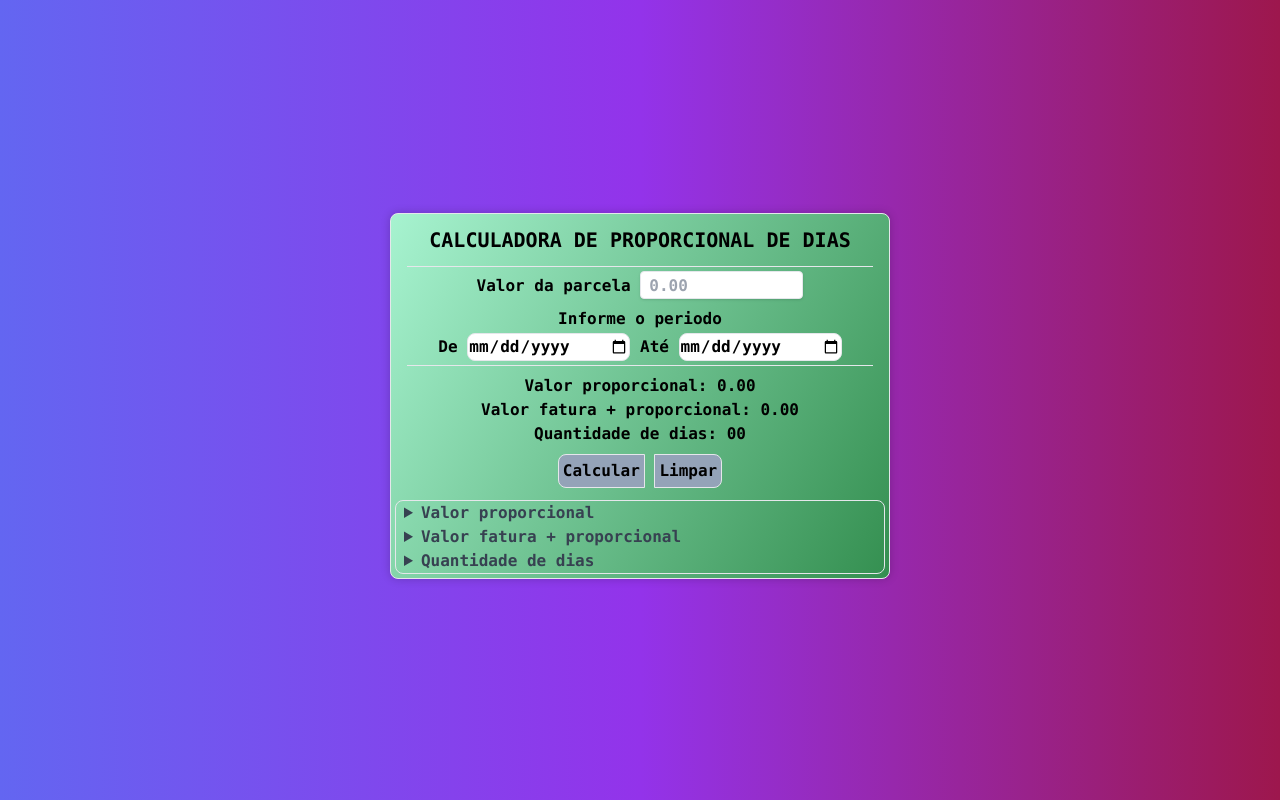
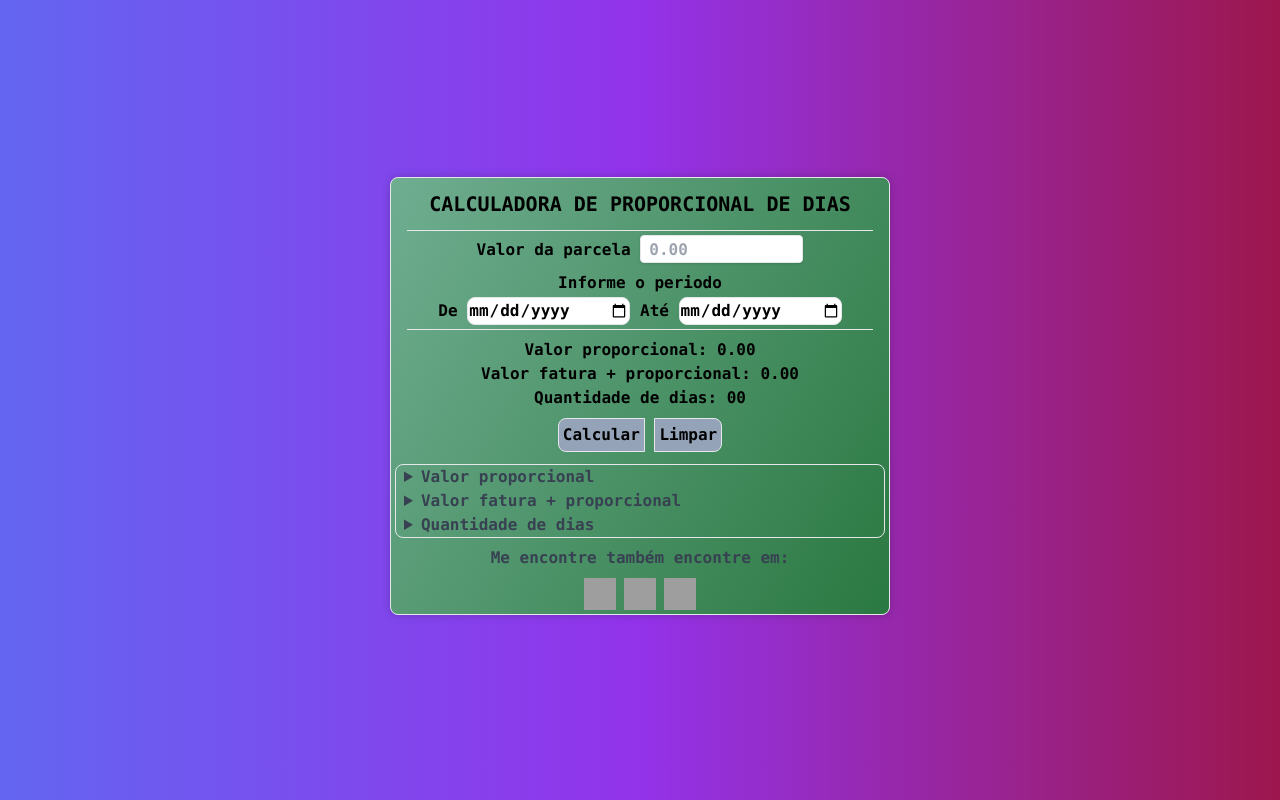
Before and after one commit to mauricioPReis/Caucadora_Proporcional_de_Dias, a plain HTML site: page index.html in a window 1280 px wide. Drawn offline with nearby package versions, Linux system fonts and the light colour scheme; grey boxes are pictures that could not be loaded.

Commit message:
Atualização.2.6.0 - adinonando footer

```diff
--- a/index.html
+++ b/index.html
@@ -13,8 +13,8 @@
 
   <style>
     .container {
-      background: linear-gradient(120deg, #a7f3d0 0%, #348f50 100%);
-      box-shadow: 0px 0px 10px rgba(0, 0, 0, 0.2);
+      background: linear-gradient(120deg, #6fad90 1%, #2b7942 99%);
+      box-shadow: 0px 0px 10px rgba(10, 10, 10, 0.2);
     }
 
     input {
@@ -117,8 +117,22 @@
             Este campo vai lhe informar a quantidade de dias que o cliente utilizou os serviços baseado nos valor inicial e final que você informou.
           <p>
       </details>
+    </div>
 
-    </div>
+    <footer class="mt-2">
+      <p>Me encontre também encontre em:</p>
+      <div class="mt-2 flex gap-2 items-center justify-center">
+        <a href="https://www.linkedin.com/in/mauricio-reis-058b0316a/">
+          <img class="h-8 w-8" src="https://img.icons8.com/ios-filled/50/null/linkedin.png"/>
+        </a>
+        <a href="https://github.com/mauricioPReis">
+          <img class="h-8 w-8" src="https://img.icons8.com/material-two-tone/48/null/github.png"/>
+        </a>
+        <a href="https://twitter.com/MauricioPaivaR2">
+          <img class="h-8 w-8" src="https://img.icons8.com/ios-filled/50/null/twitter.png"/>
+        </a>
+      </div>
+    </footer>
   </div>
 </body>
 </html>
```
